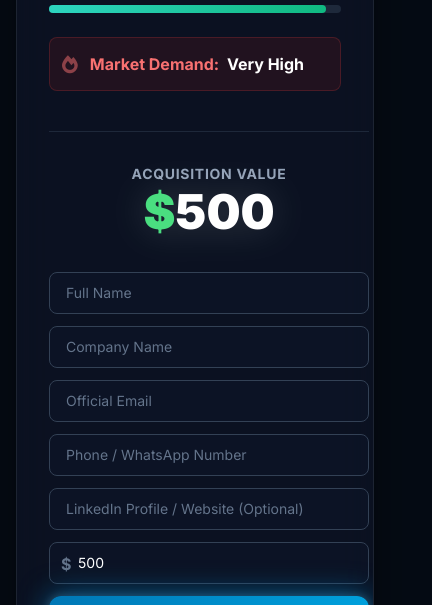
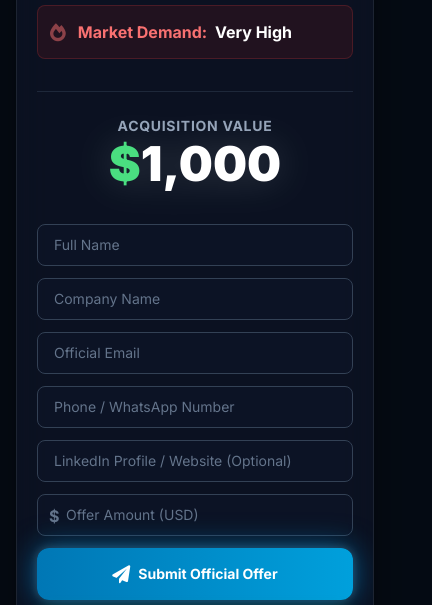
Before and after one commit to FathyMontser/Tensorwrite.com, a plain HTML site: page index.html in a window 390 px wide. Shown: the part 715-1320 px from the top of the page, 432 px wide, since content can reach past the window. Drawn offline with nearby package versions, Linux system fonts and the light colour scheme.

Commit message:
Refactor index.html for improved layout and styles
The HTML structure and styles for the premium digital asset acquisition page have been updated, including enhancements to the layout, animations, and form elements.

```diff
--- a/index.html
+++ b/index.html
@@ -90,7 +90,7 @@
             <span class="w-2 h-2 rounded-full bg-blue-400 animate-ping"></span> Available for Immediate Acquisition
         </div>
 
-        <h1 class="text-6xl md:text-8xl font-black mb-6 tracking-tighter drop-shadow-2xl text-center">
+        <h1 class="text-4xl sm:text-5xl md:text-7xl lg:text-8xl font-black mb-6 tracking-tighter drop-shadow-2xl text-center break-words w-full">
             <span class="text-gradient">Tensorwrite</span>.com
         </h1>
 
@@ -104,7 +104,7 @@
             Own the ultimate digital identity. The perfect premium domain to establish your upcoming tech entity and dominate the market.
         </p>
 
-        <div id="tech-card" class="glass-panel w-full p-8 md:p-10 flex flex-col md:flex-row gap-10 mb-12 relative overflow-hidden group">
+        <div id="tech-card" class="glass-panel w-full p-5 sm:p-8 md:p-10 flex flex-col md:flex-row gap-8 md:gap-10 mb-12 relative overflow-hidden group">
 
             <div class="flex-1 w-full space-y-6">
                 <h3 class="text-xl font-bold text-white flex items-center gap-2 mb-4">
@@ -139,14 +139,14 @@
                 </div>
             </div>
 
-            <div class="flex flex-col justify-center items-center md:items-start border-t md:border-t-0 md:border-l border-slate-700/50 pt-8 md:pt-0 md:pl-10 min-w-[320px] w-full md:w-auto">
+            <div class="flex flex-col justify-center items-center md:items-start border-t md:border-t-0 md:border-l border-slate-700/50 pt-6 sm:pt-8 md:pt-0 md:pl-10 w-full md:w-auto md:min-w-[320px]">
                 <p class="text-slate-400 text-sm mb-1 font-bold uppercase tracking-wider text-center md:text-left w-full">Acquisition Value</p>
                 <div class="text-5xl md:text-6xl font-black text-white mb-6 drop-shadow-[0_0_20px_rgba(255,255,255,0.2)] text-center md:text-left w-full">
-                    <span class="text-green-400">$</span>500
+                    <span class="text-green-400">$</span>1,000
                 </div>
 
                 <div class="w-full space-y-3">
-                    <form action="https://formspree.io/f/mjgjrkvq" method="POST" class="w-full space-y-3">
+                    <form name="DomainOffer" method="POST" data-netlify="true" class="w-full space-y-3">
                         <input type="hidden" name="domain_name" value="tensorwrite.com">
                         <div>
                             <input type="text" name="name" placeholder="Full Name" required class="w-full bg-slate-900/50 border border-slate-700 rounded-lg px-4 py-2.5 text-sm text-white focus:border-blue-500 focus:ring-1 focus:ring-blue-500 transition-colors outline-none placeholder-slate-500">
@@ -165,7 +165,7 @@
                         </div>
                         <div class="relative">
                             <span class="absolute left-3 top-2.5 text-slate-500 font-bold">$</span>
-                            <input type="number" name="offer_amount" placeholder="Offer Amount (USD)" min="500" value="500" required class="w-full bg-slate-900/50 border border-slate-700 rounded-lg pl-7 pr-4 py-2.5 text-sm text-white focus:border-blue-500 focus:ring-1 focus:ring-blue-500 transition-colors outline-none placeholder-slate-500">
+                            <input type="number" name="offer_amount" placeholder="Offer Amount (USD)" min="1000" required class="w-full bg-slate-900/50 border border-slate-700 rounded-lg pl-7 pr-4 py-2.5 text-sm text-white focus:border-blue-500 focus:ring-1 focus:ring-blue-500 transition-colors outline-none placeholder-slate-500">
                         </div>
                         <button type="submit" class="btn-neon w-full text-white font-bold py-3 px-6 rounded-xl transition-transform transform hover:scale-105 text-sm text-center flex justify-center items-center gap-2 mt-2">
                             <i class="fa-solid fa-paper-plane text-lg"></i> Submit Official Offer
```
